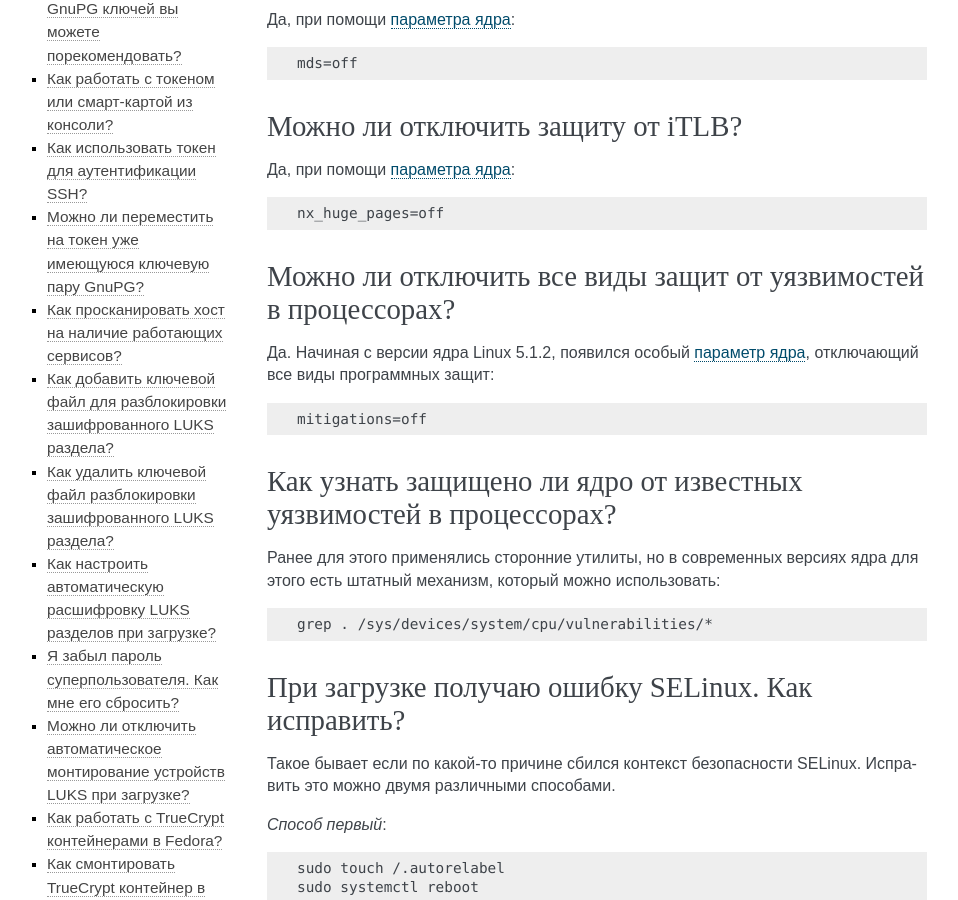
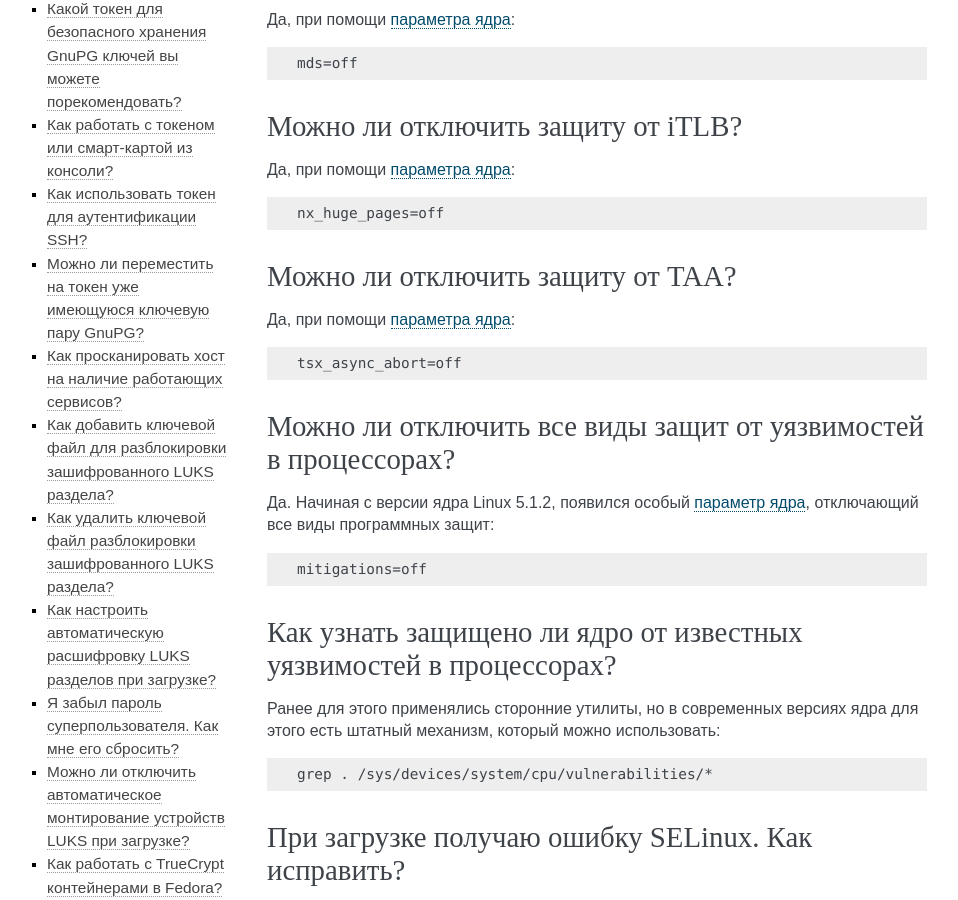
Before and after one commit to RussianFedora/FAQ, a Sphinx documentation site: the page built from source/security.rst, in a window 1280 px wide and 900 px high, scrolled down 5596 px. Shown: the whole window, without its empty margins (153-1111 px from the left). Built offline with Sphinx 7.4.7, drawn with Linux system fonts in a browser that asks for light colours; some of the changed text lies outside the part shown.

Commit message:
Added question about disabling TAA Linux kernel mitigation.
More info: https://www.kernel.org/doc/html/latest/admin-guide/hw-vuln/tsx_async_abort.html

```diff
--- a/source/security.rst
+++ b/source/security.rst
@@ -355,6 +355,18 @@
 
     nx_huge_pages=off
 
+.. index:: taa, hardware, vulnerability, disable, mitigation
+.. _taa:
+
+Можно ли отключить защиту от TAA?
+====================================
+
+Да, при помощи :ref:`параметра ядра <kernelpm-perm>`:
+
+.. code-block:: text
+
+    tsx_async_abort=off
+
 .. index:: kpti, hardware, vulnerability, disable, mitigation, l1tf, spectre, mds
 .. _mitigations-off:
 
```
